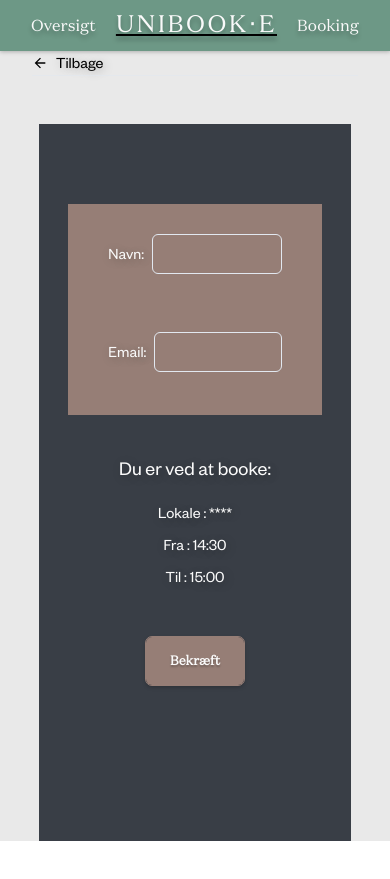
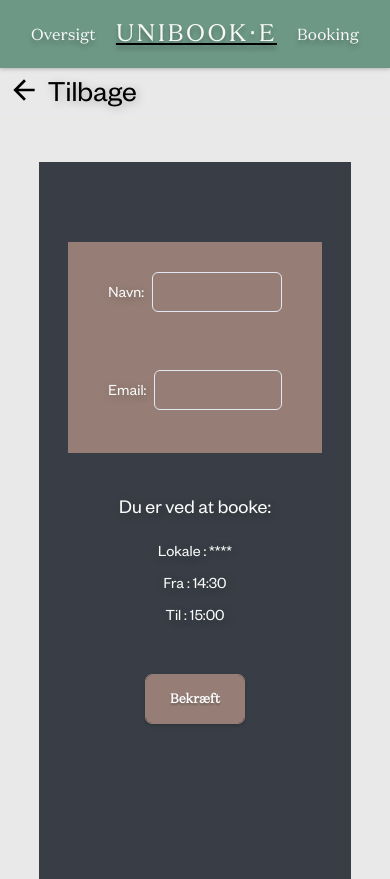
Before and after one commit to Woldbye/unibook-e, a React (Create React App) app in the folder client/: page /book/date/rooms/confirm in a window 390 px wide. Before the commit the page ends 844 px from the top, so only its background shows below. Built offline with nearby package versions, Linux system fonts and the light colour scheme; a web font is replaced by a local one.

Commit message:
Update on responsive

```diff
--- a/client/src/components/BackButton.js
+++ b/client/src/components/BackButton.js
@@ -1,8 +1,9 @@
 import {
-    Container,
   Text,
   Divider,
-    HStack
+  HStack,
+  VStack,
+  Center
 } from '@chakra-ui/react';
 import { ArrowBackIcon } from '@chakra-ui/icons';
 import Color from '../Colors';
@@ -12,16 +13,18 @@ import { Outlet, Link } from "react-router-dom";
 const BackButton = (params) => {
   const to = params.to ?? "/"
   return (
-      <Container>
+    <Center>
       <Link to={to}>
-          <HStack width="80vw">
-            <ArrowBackIcon/>
-            <Text color={Color.BLACK}>Tilbage</Text>
+        <VStack w={'100vw'} alignItems={'left'}>
+          <HStack padding={'0'} paddingLeft={'2vw'}>
+            <ArrowBackIcon boxSize={'8'} />
+            <Text color={Color.BLACK} fontSize={'3xl'} >Tilbage</Text>
           </HStack>
-          <Divider color={Color.BLACK}  orientation='horizontal' />
+        </VStack>
+        <Divider color={Color.BLACK} orientation='horizontal' />
       </Link>
-        <Outlet/>
-      </Container>
+      <Outlet />
+    </Center>
   )
 };
 export default BackButton;
--- a/client/src/components/Calendar.js
+++ b/client/src/components/Calendar.js
@@ -150,17 +150,18 @@ const Calendar = (props) => {
     </Center>
 
   return (
-    <Container textAlign={'center'} paddingBottom={'65%'}>
+    <Container textAlign="center" padding={0} paddingBottom="65%" margin={0}>
       <Grid
-        marginLeft={'15%'}
         templateRows='repeat(7, 1fr)'
         templateColumns='repeat(7, 1fr)'
         gap={0}
         color ='black'
         textAlign={'center'}
         fontSize={'20'}
-        width={'50px'}
+        width={'30px'}
         height={'32px'}
+        p={'0'}
+        margin={'0'}
       >
         <GridItem colSpan={'7'} bg={Color.BLUE} children={da_monthselector}/>
         {dayRow}
--- a/client/src/components/TopBar.js
+++ b/client/src/components/TopBar.js
@@ -8,7 +8,7 @@ const TopBar = ({ boxWidth = '100vw' }) => {
       <Box
         position={"sticky"}
         zIndex={5}
-        height={'6vh'}
+        height={'8vh'}
         top={0}
         className={"top-bar"}
         minWidth={boxWidth}
--- a/client/src/pages/BookingTime.js
+++ b/client/src/pages/BookingTime.js
@@ -12,23 +12,23 @@ import Background from '../components/Background';
 import Calendar from '../components/Calendar';
 import TimeChooser from '../components/TimeChooser';
 import BackButton from '../components/BackButton';
-import { toUrl,fromUrl, getRooms } from "../api/roomquery.js";
+import { toUrl, fromUrl, getRooms } from "../api/roomquery.js";
 import { parseISOString } from '../date.js';
 
 const BookingTime = () => {
   let params = useParams();
   const today = new Date();
   const start_query = params.query ?? ''; // start query in url form
-  const [query,setQuery] = React.useState(fromUrl(start_query));
-  const [rooms,setRooms] = React.useState([]);
-  const [selected_date,setSelectedDate] = React.useState(today);
+  const [query, setQuery] = React.useState(fromUrl(start_query));
+  const [rooms, setRooms] = React.useState([]);
+  const [selected_date, setSelectedDate] = React.useState(today);
 
   // { roomid, date } obj
   const [booking, setBooking] = React.useState();
 
   React.useEffect(() => {
     console.log("received update for ", booking)
-    if(booking !== undefined && "roomid" in booking && "date" in booking) {
+    if (booking !== undefined && "roomid" in booking && "date" in booking) {
       const { room_id, date } = booking;
       const newState = query;
       newState['id'] = room_id;
@@ -36,13 +36,13 @@ const BookingTime = () => {
       setQuery(newState);
     }
   }, [booking])
-  React.useEffect(() => { getRooms(query).then(rs => setRooms(rs)); },[query])
+  React.useEffect(() => { getRooms(query).then(rs => setRooms(rs)); }, [query])
 
   return (
     <Background>
-      <Container height={'100vh'}width ={'100vw'}>
+      <BackButton to={`/book/${start_query}/`} />
+      <Container h={'450'}>
         <Stack alignItems={'center'} spacing={'2rem'} minWidth={'12rem'}>
-        <BackButton to={`/book/${start_query}/`} />
           <Text fontSize={28}>Vælg dato</Text>
           <Calendar
             onClick={(date) => {
@@ -54,23 +54,27 @@ const BookingTime = () => {
             rooms={rooms}
             selected_date={selected_date}
           />
+        </Stack>
+      </Container>
+      <Container paddingTop={'5'} paddingBottom={10}>
+        <Stack alignItems={'center'} spacing={'2rem'} minWidth={'12rem'}>
           <VStack width='50%' minWidth={'12rem'}>
             <TimeChooser
               marginBottom={'15%'}
               date={selected_date}
               rooms={rooms}
-            setBooking={({room_id, date}) => setBooking({roomid: room_id, date: date})}
+              setBooking={({ room_id, date }) => setBooking({ roomid: room_id, date: date })}
             />
-          <Link to={`/rooms/${toUrl(query)}/` }>
+            <Link to={`/rooms/${toUrl(query)}/`}>
               <Button size={'lg'}>
                 <Text size={'lg'}>Næste</Text >
               </Button>
             </Link>
-          <Outlet/>
+            <Outlet />
           </VStack>
         </Stack>
       </Container>
-    </Background>
+    </Background >
   )
 }
 
```
Lines whose indentation alone changed are shown as unchanged.
